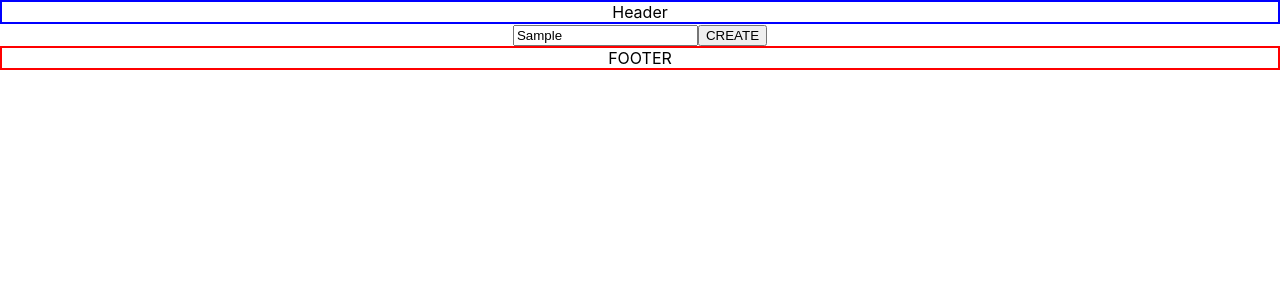
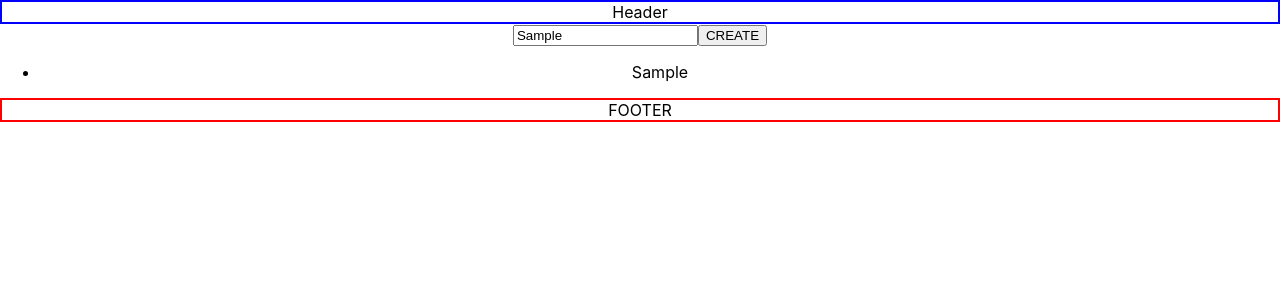
Before and after one commit to OlegSergeev88/todo-app, a React (Create React App) app: page / in a window 1280 px wide. Both pictures are taken after typing "Sample" into the empty fields and a click on the button "CREATE". Shown: the top 300 px of the page. Built offline with nearby package versions, Linux system fonts and the light colour scheme.

Commit message:
Add list

```diff
--- a/src/components/create.js
+++ b/src/components/create.js
@@ -1,16 +1,21 @@
 import React from "react";
+import List from "./list";
 
 export default class Create extends React.Component {
   constructor(props) {
     super(props);
     this.state = {
-      value: ""
+      value: "",
+      valArr: []
     };
   }
 
-  handleClick() {
+  handleClick(arg) {
     let val = this.state.value;
-    alert(val);
+    let arr = this.state.valArr;
+    arr.push(arg);
+    this.setState({ valArr: arr });
+    console.log(arr);
   }
 
   handleChange(e) {
@@ -19,10 +24,15 @@ export default class Create extends React.Component {
   }
 
   render() {
+    let { valArr } = this.state;
+    let list = valArr.map((item, index) => <List key={index} tem={item} />);
     return (
       <div>
         <input type="text" onChange={this.handleChange.bind(this)} />
-        <button onClick={this.handleClick.bind(this)}>CREATE</button>
+        <button onClick={this.handleClick.bind(this, this.state.value)}>
+          CREATE
+        </button>
+        <ul>{list}</ul>
       </div>
     );
   }
--- /dev/null
+++ b/src/components/list.js
@@ -0,0 +1,15 @@
+import React from "react";
+
+export default class List extends React.Component {
+  constructor(props) {
+    super(props);
+  }
+
+  render() {
+    return (
+      <div>
+        <li>{this.props.tem}</li>
+      </div>
+    );
+  }
+}
```
